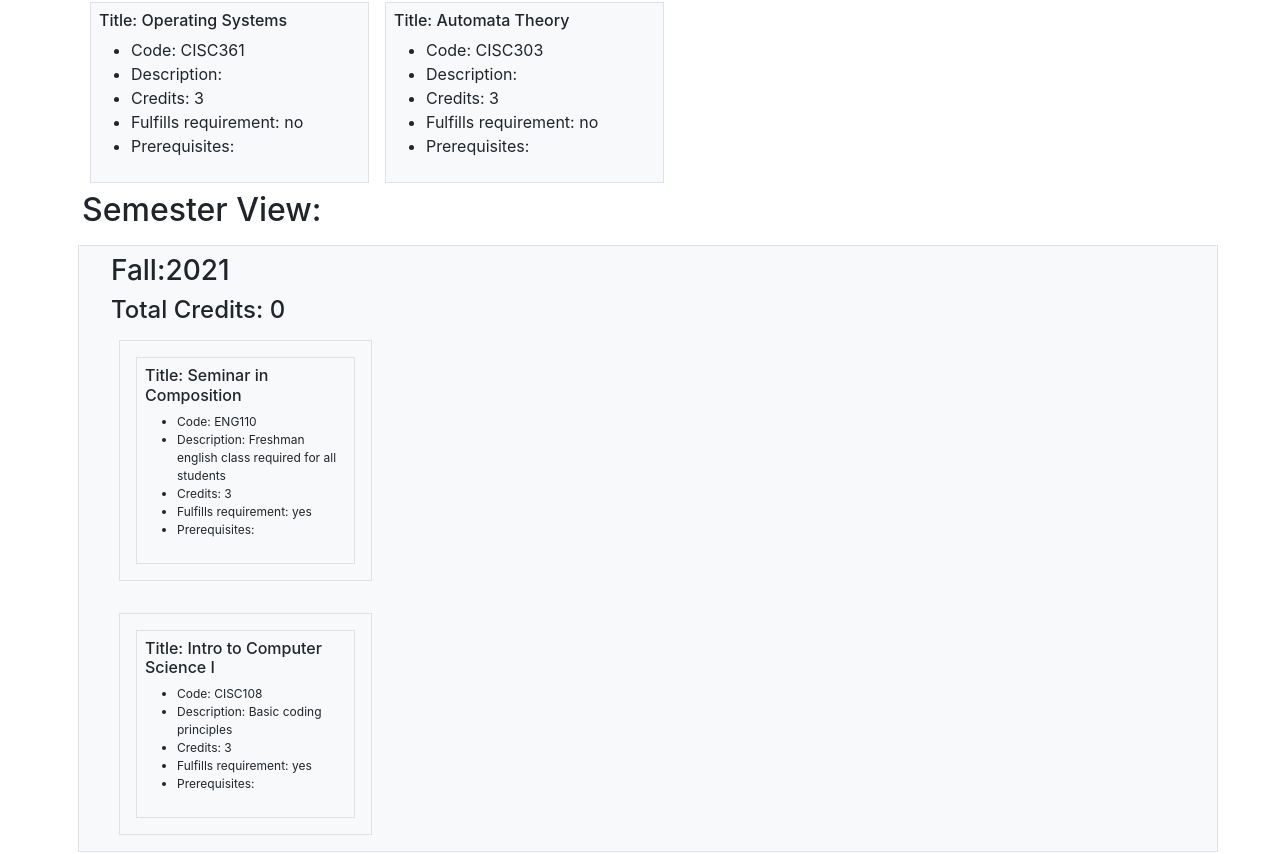
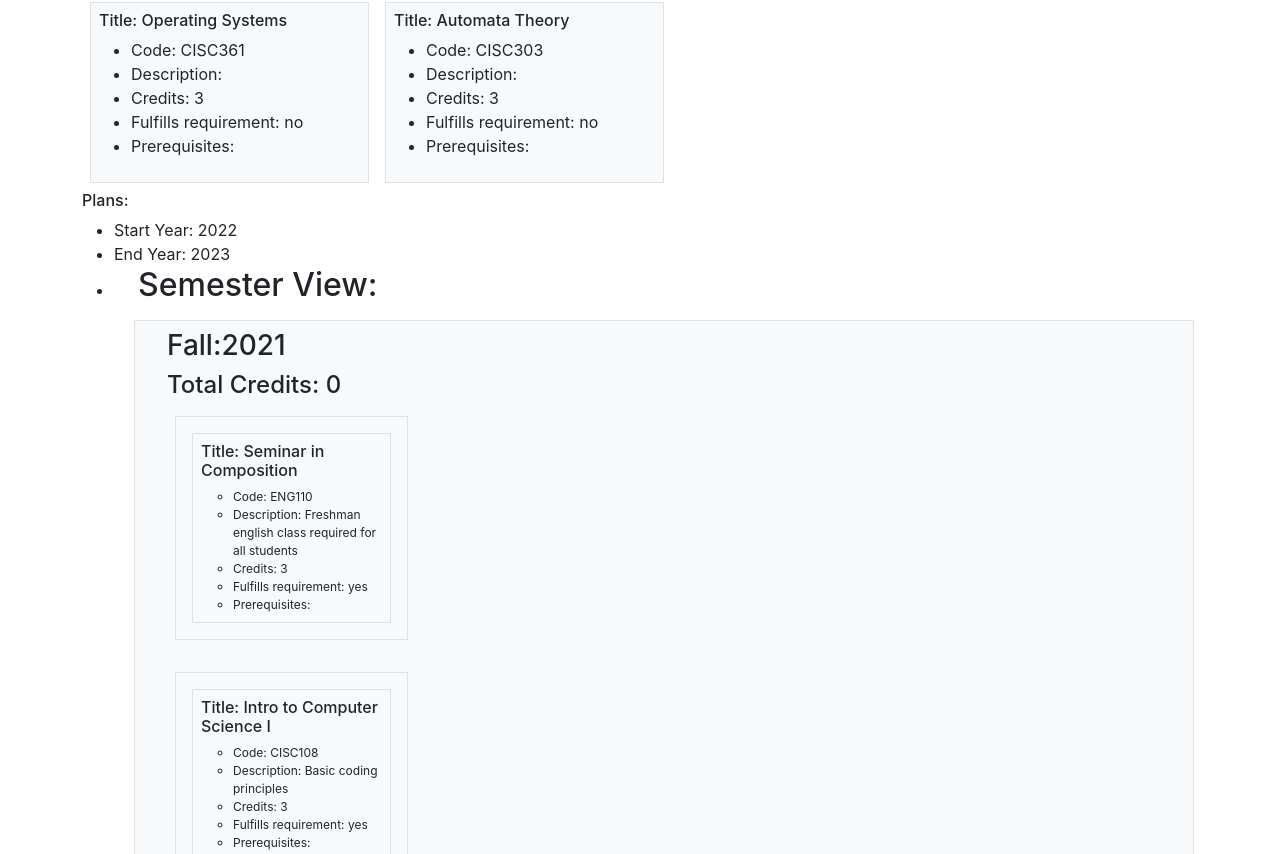
Before and after one commit to UD-CISC275-S22/cis-scheduler-team-3, a React (Create React App) app: page / in a window 1280 px wide. Shown: the part 1246-2100 px from the top of the page. Built offline with nearby package versions, Linux system fonts and the light colour scheme.

Commit message:
call planList from app

```diff
--- a/src/App.tsx
+++ b/src/App.tsx
@@ -1,8 +1,8 @@
 import React from "react";
 import "./App.css";
-import { SemesterList } from "./components/SemesterList";
+import { PlanList } from "./components/PlanList";
 import { CoursePool } from "./components/CoursePool";
-import { BASE_SEMESTERS } from "./interfaces/semester";
+import { SAMPLE_PLANS } from "./interfaces/degreeplan";
 
 function App(): JSX.Element {
     return (
@@ -24,7 +24,7 @@ function App(): JSX.Element {
             </div>
             <div>
                 <CoursePool></CoursePool>
-                <SemesterList semesters={BASE_SEMESTERS}></SemesterList>
+                <PlanList plans={SAMPLE_PLANS}></PlanList>
             </div>
         </>
     );
--- a/src/components/PlanView.tsx
+++ b/src/components/PlanView.tsx
@@ -1,7 +1,5 @@
 import React from "react";
-import { Container, Row, Col } from "react-bootstrap";
 import { DegreePlan } from "../interfaces/degreeplan";
-import { CourseList } from "./CourseList";
 import { SemesterList } from "./SemesterList";
 
 export function PlanView({ plan }: { plan: DegreePlan }): JSX.Element {
--- a/src/interfaces/degreeplan.tsx
+++ b/src/interfaces/degreeplan.tsx
@@ -1,8 +1,22 @@
 import { Semester } from "./semester";
-
+import { BASE_SEMESTERS } from "./semester";
 export interface DegreePlan {
     Start_Year: number; // The start year of the plan
     End_Year: number; // The end year of the plan
     semesters: Semester[]; // List of semesters that are included in a plan
     degree_credits: number; // Total credit alloted to the degree plan
 }
+export const SAMPLE_PLANS = [
+    {
+        Start_Year: 2022,
+        End_Year: 2023,
+        semesters: BASE_SEMESTERS,
+        degree_credits: 0
+    },
+    {
+        Start_Year: 2023,
+        End_Year: 2024,
+        semesters: [],
+        degree_credits: 0
+    }
+];
```
